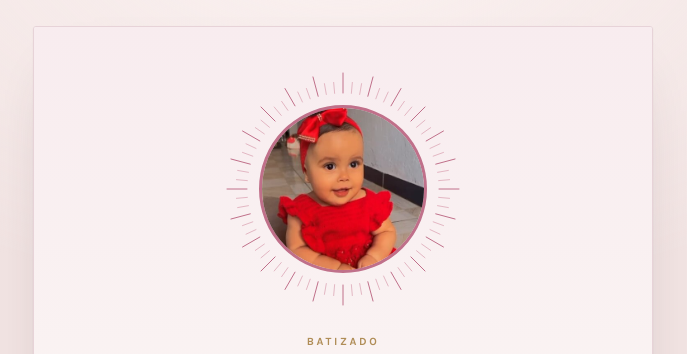
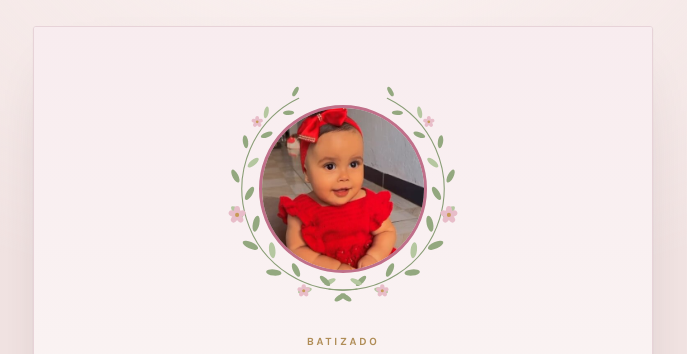
Before and after one commit to Percyolliver18/MariBatism, a plain HTML site: page index.html in a window 1280 px wide. Shown: the top 354 px of the page, without its empty margins (297-984 px from the left). Drawn offline with nearby package versions, Linux system fonts and the light colour scheme.

Commit message:
Update index.html

```diff
--- a/index.html
+++ b/index.html
@@ -500,23 +500,77 @@ const CONFIG = {
     img.src = CONFIG.foto;
   }
 
-  /* raios de luz ao redor do retrato */
-  (function raios() {
+   /* guirlanda de ramos e flores ao redor do retrato */
+  (function guirlanda() {
+    const NS = "http://www.w3.org/2000/svg";
+    const VERDE      = "#93A87F";   // folha
+    const VERDE_CLARO= "#B5C7A0";   // folha alternada
+    const CAULE      = "#8A9E77";   // galho
+    const PETALA     = "#E8BDC9";   // pétala
+    const MIOLO      = "#C79A56";   // miolo dourado
+
+    const cx = 118, cy = 118, R = 101;   // raio onde o galho corre
+    const A0 = 98, A1 = -64;             // de baixo (6h) até quase o topo
+    const rad = (g) => g * Math.PI / 180;
+    const P = (g, r) => [cx + Math.cos(rad(g)) * r, cy + Math.sin(rad(g)) * r];
+    const n = (nome, attrs) => {
+      const e = document.createElementNS(NS, nome);
+      for (const k in attrs) e.setAttribute(k, attrs[k]);
+      return e;
+    };
+
+    function flor(x, y, r) {
+      const g = n("g", { transform: "translate(" + x.toFixed(1) + " " + y.toFixed(1) + ")" });
+      for (let i = 0; i < 5; i++) {
+        g.appendChild(n("ellipse", {
+          cx: 0, cy: (-r * 0.58).toFixed(2),
+          rx: (r * 0.40).toFixed(2), ry: (r * 0.58).toFixed(2),
+          transform: "rotate(" + (i * 72) + ")",
+          fill: PETALA
+        }));
+      }
+      g.appendChild(n("circle", { cx: 0, cy: 0, r: (r * 0.27).toFixed(2), fill: MIOLO }));
+      return g;
+    }
+
+    function ramo() {
+      const g = n("g", {});
+      const [x0, y0] = P(A0, R), [x1, y1] = P(A1, R);
+      g.appendChild(n("path", {
+        d: "M" + x0.toFixed(1) + " " + y0.toFixed(1) +
+           " A " + R + " " + R + " 0 0 0 " + x1.toFixed(1) + " " + y1.toFixed(1),
+        fill: "none", stroke: CAULE, "stroke-width": 1.1, "stroke-linecap": "round"
+      }));
+
+      const FOLHAS = 17;
+      for (let i = 0; i <= FOLHAS; i++) {
+        const t = i / FOLHAS;
+        const ang = A0 + (A1 - A0) * t;
+        const lado = i % 2 ? 1 : -1;
+        const [x, y] = P(ang, R + lado * 7.4);
+        const tam = 8.4 - Math.abs(t - 0.42) * 5.4;      // folhas maiores no meio do ramo
+        const giro = ang + 90 + lado * 34;               // acompanha a curva
+        g.appendChild(n("ellipse", {
+          cx: x.toFixed(1), cy: y.toFixed(1),
+          rx: tam.toFixed(2), ry: (tam * 0.40).toFixed(2),
+          transform: "rotate(" + giro.toFixed(1) + " " + x.toFixed(1) + " " + y.toFixed(1) + ")",
+          fill: i % 3 === 0 ? VERDE_CLARO : VERDE
+        }));
+      }
+
+      [[0.18, 5.6], [0.52, 7.6], [0.84, 5.0]].forEach(function (f) {
+        const ang = A0 + (A1 - A0) * f[0];
+        const [x, y] = P(ang, R + 8);
+        g.appendChild(flor(x, y, f[1]));
+      });
+      return g;
+    }
+
     const svg = document.querySelector("svg.raios");
-    const cx = 118, cy = 118, r1 = 96, r2 = 116;
-    for (let i = 0; i < 72; i++) {
-      const ang = (i / 72) * Math.PI * 2;
-      const comp = i % 3 === 0 ? r2 : r2 - 9;
-      const l = document.createElementNS("http://www.w3.org/2000/svg", "line");
-      l.setAttribute("x1", (cx + Math.cos(ang) * r1).toFixed(2));
-      l.setAttribute("y1", (cy + Math.sin(ang) * r1).toFixed(2));
-      l.setAttribute("x2", (cx + Math.cos(ang) * comp).toFixed(2));
-      l.setAttribute("y2", (cy + Math.sin(ang) * comp).toFixed(2));
-      l.setAttribute("stroke", i % 3 === 0 ? "#C0708A" : "#E3B7C3");
-      l.setAttribute("stroke-width", "1");
-      l.setAttribute("stroke-linecap", "round");
-      svg.appendChild(l);
-    }
+    svg.appendChild(ramo());                    // lado direito
+    const espelho = ramo();                     // lado esquerdo (espelhado)
+    espelho.setAttribute("transform", "translate(236 0) scale(-1 1)");
+    svg.appendChild(espelho);
   })();
 
   /* ---------- contagem regressiva ---------- */
```
